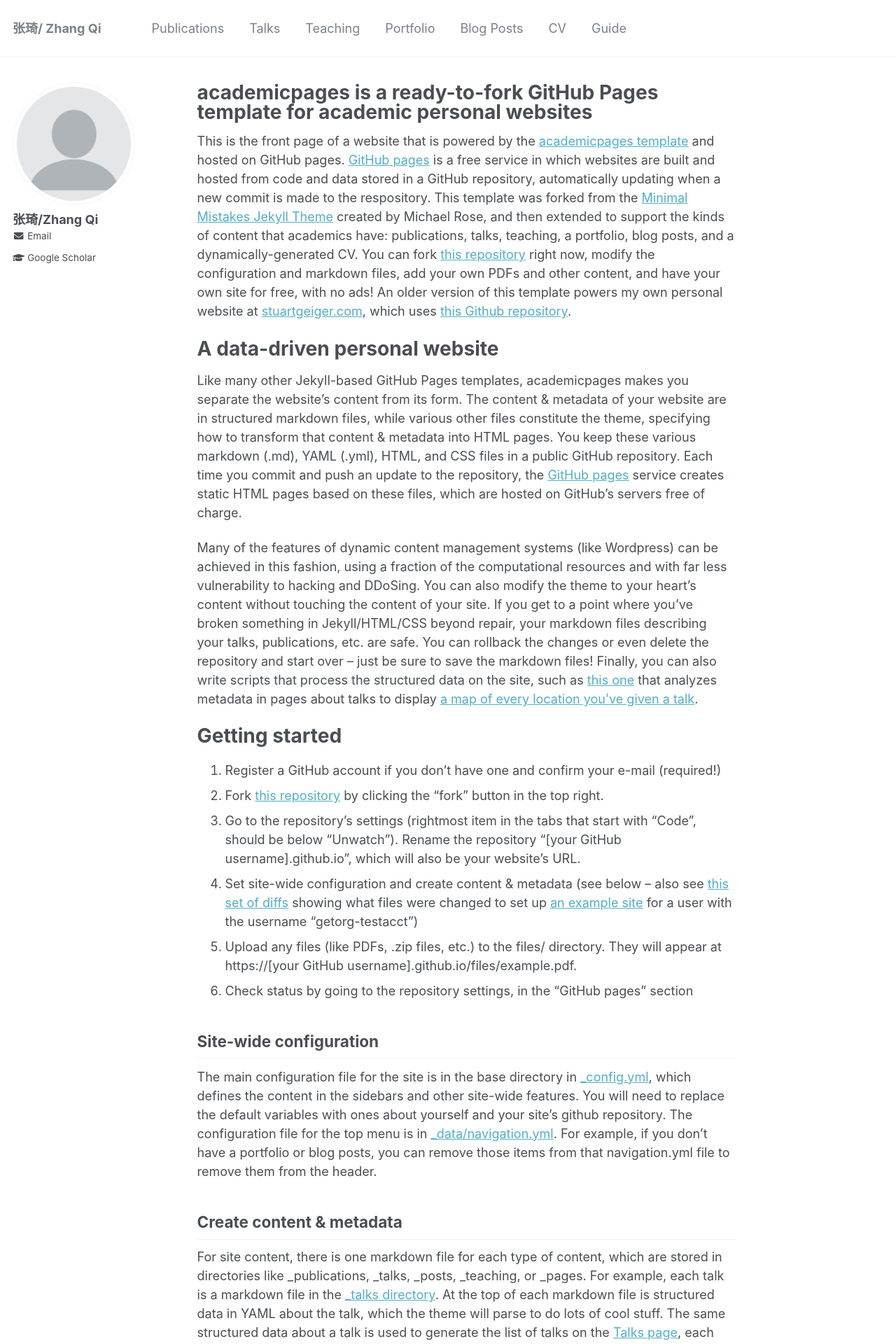
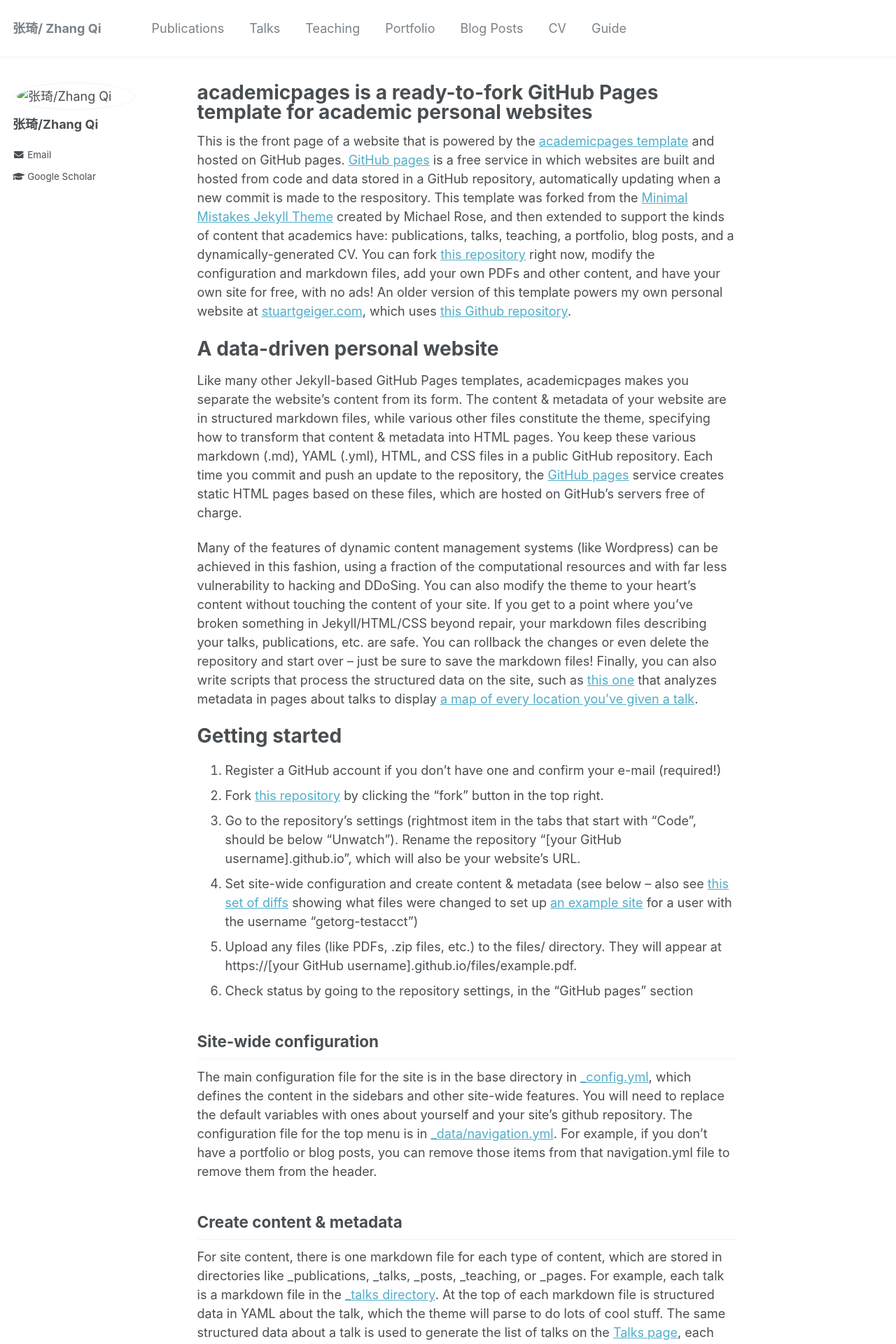
Before and after one commit to 7-Z-7/7-Z-7.github.io, a Jekyll site: the page built from _pages/about.md, in a window 1280 px wide. Shown: the top 1920 px of the page at 70% size. Built offline with Jekyll 4.4.1, drawn with Linux system fonts in a browser that asks for light colours.

Commit message:
user-change

```diff
--- a/_config.yml
+++ b/_config.yml
@@ -10,7 +10,7 @@ locale                   : "CN"
 title                    : "张琦/ Zhang Qi"
 title_separator          : "-"
 name                     : &name "Zhang Qi"
-description              : &description "personal description"
+description              : &description "Data Mining and Machine Learning Player"
 url                      : https://7-z-7.github.io/ # the base hostname & protocol for your site e.g. "https://mmistakes.github.io"
 baseurl                  : "" # the subpath of your site, e.g. "/blog"
 repository               : "7-Z-7/7-Z-7.github.io"
@@ -57,7 +57,7 @@ yandex_site_verification :
 
 # Social Sharing
 twitter:
-  username               : &twitter
+  username               :
 facebook:
   username               :
   app_id                 :
@@ -81,8 +81,8 @@ analytics:
 # Site Author
 author:
   name             : "张琦/Zhang Qi"
-  avatar           : "profile.png"
-  bio              :
+  avatar           : "profile.jpg"
+  bio              : ' '
   location         :
   employer         :
   pubmed           :
```
Also changed, not shown: profile.jpg (added).
